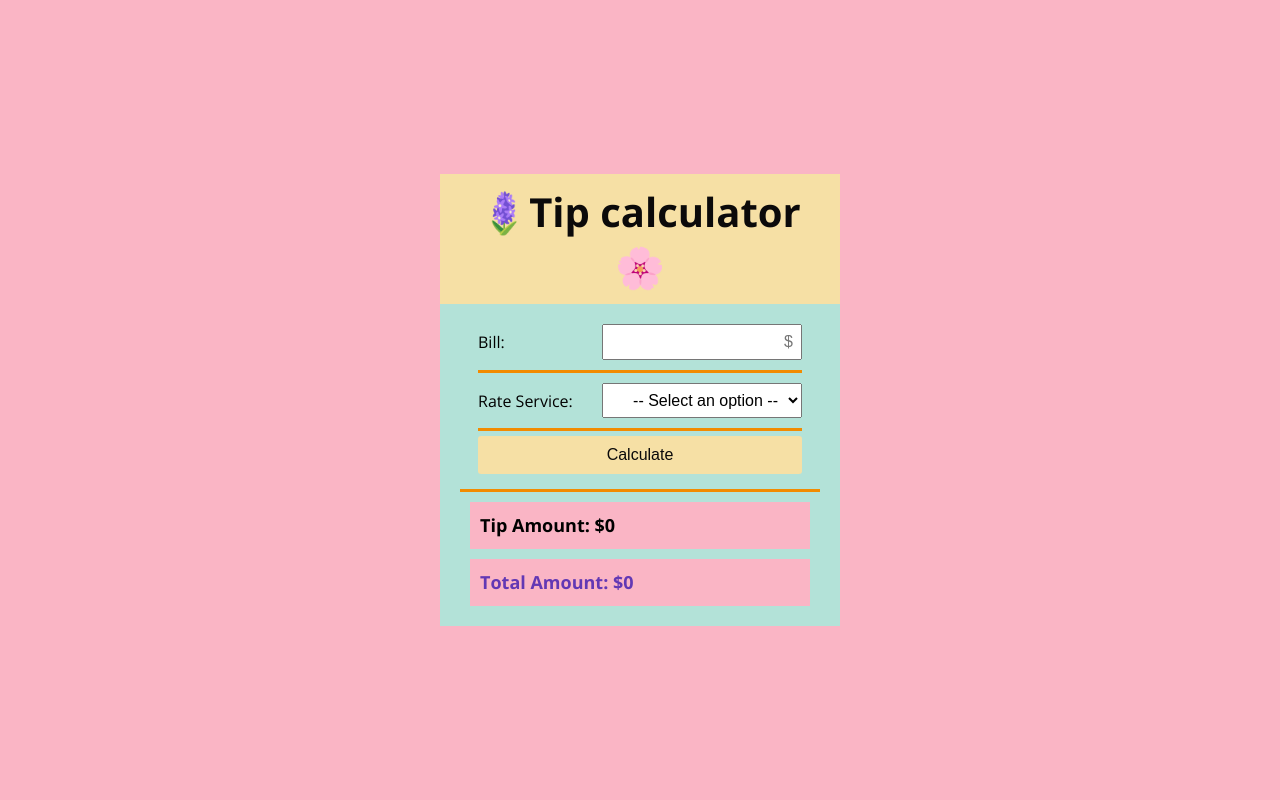
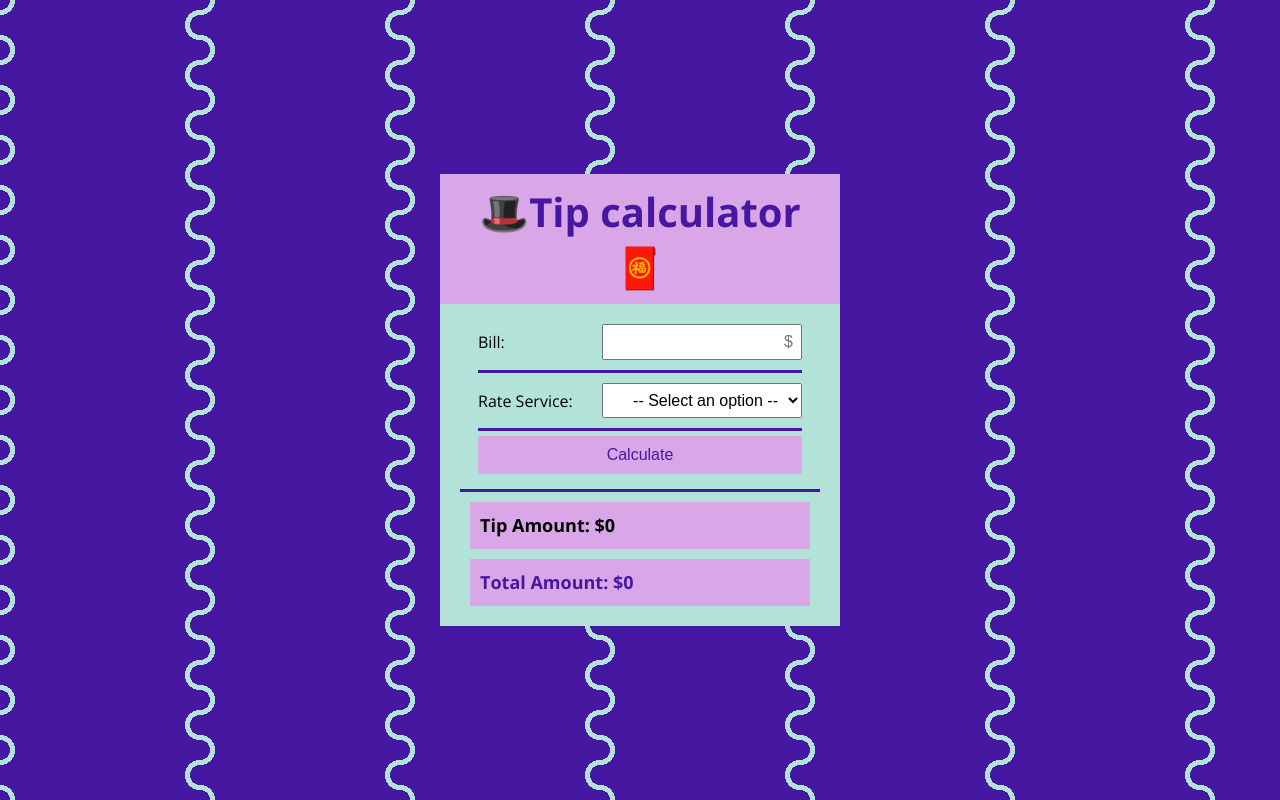
Before and after one commit to DanielaBerlin/Tip-Calculator, a plain HTML site: page index.html in a window 1280 px wide. Drawn offline with nearby package versions, Linux system fonts and the light colour scheme.

Commit message:
Enhance CSS background styling for better user experience

```diff
--- a/index.html
+++ b/index.html
@@ -9,7 +9,7 @@
   <body>
     <section class="container">
       <div class="calc">
-        <h2>🪻Tip calculator 🌸</h2>
+        <h2>🎩Tip calculator 🧧</h2>
         <form action="">
           <div>
             <label for="">Bill: </label>
--- a/styles.css
+++ b/styles.css
@@ -1,4 +1,4 @@
-@import url("https://fonts.googleapis.com/css2?family=Open+Sans:wght@300;400;600;700&display=swap");
+@import url('https://fonts.googleapis.com/css2?family=Open+Sans:wght@300;400;600;700&display=swap');
 
 * {
   margin: 0;
@@ -11,7 +11,7 @@ html {
 }
 
 body {
-  font-family: "Open Sans", sans-serif;
+  font-family: 'Open Sans', sans-serif;
 }
 
 p {
@@ -35,7 +35,23 @@ img {
 
 section {
   height: 100vh;
-  background-color: rgb(250,181,197);
+  background-color: rgb(70, 24, 161);
+  background-image: radial-gradient(
+      circle at 100% 50%,
+      transparent 1rem,
+      rgb(179, 226, 216) 1rem,
+      rgb(179, 226, 216) 1.5rem,
+      transparent 1.5rem
+    ),
+    radial-gradient(
+      circle at 0% 50%,
+      transparent 1rem,
+      rgb(179, 226, 216) 1rem,
+      rgb(179, 226, 216) 1.5rem,
+      transparent 1.5rem
+    );
+  background-size: 20rem 5rem;
+  background-position: 0 0, 0 2.5rem;
   display: flex;
   justify-content: center;
   align-items: center;
@@ -43,13 +59,13 @@ section {
 
 .calc {
   width: 40rem;
-  background-color: rgb(179,226,216);
+  background-color: rgb(179, 226, 216);
 }
 
 h2 {
   font-size: 4rem;
-  color: rgb(11, 10, 10);
-  background-color: rgb(246,224,165);
+  color: rgb(70, 24, 161);
+  background-color: rgb(217, 167, 232);
   text-align: center;
   padding: 1rem;
 }
@@ -61,7 +77,7 @@ form > * {
   text-align: center;
   padding: 1rem 0;
   font-size: 1.6rem;
-  border-bottom: 3px solid rgb(242,139,0);
+  border-bottom: 3px solid rgb(70, 24, 161);
 }
 
 form div {
@@ -80,8 +96,8 @@ select {
 
 .btn {
   margin: 5px 0;
-  background-color: rgb(246,224,165);
-  color: rgb(11, 10, 10);
+  background-color: rgb(217, 167, 232);
+  color: rgb(70, 24, 161);
   outline: none;
   border: none;
   border-radius: 3px;
@@ -90,7 +106,8 @@ select {
 }
 
 .btn:hover {
-  background-color: rgb(242,139,0);
+  background-color: rgb(70, 24, 161);
+  color: rgb(217, 167, 232);;
 }
 
 .error {
@@ -105,7 +122,7 @@ select {
 }
 
 .result > * {
-  background-color: rgb(250,181,197);
+  background-color: rgb(217, 167, 232);
   margin-bottom: 1rem;
   padding: 1rem;
   font-size: 1.8rem;
@@ -113,5 +130,5 @@ select {
 }
 
 .total {
-  color: rgb(98,56,180);
+  color: rgb(70, 24, 161);
 }
```
